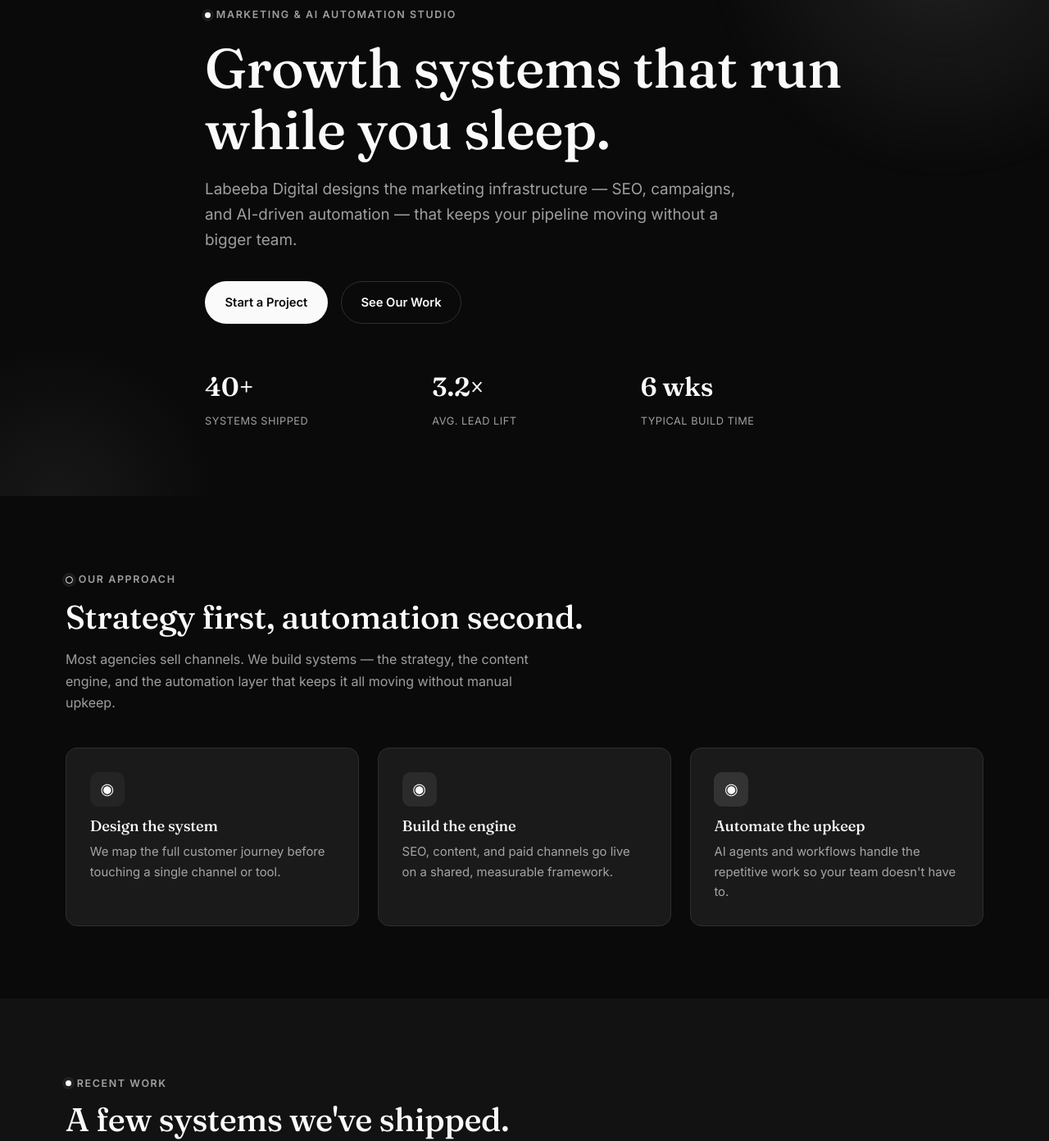
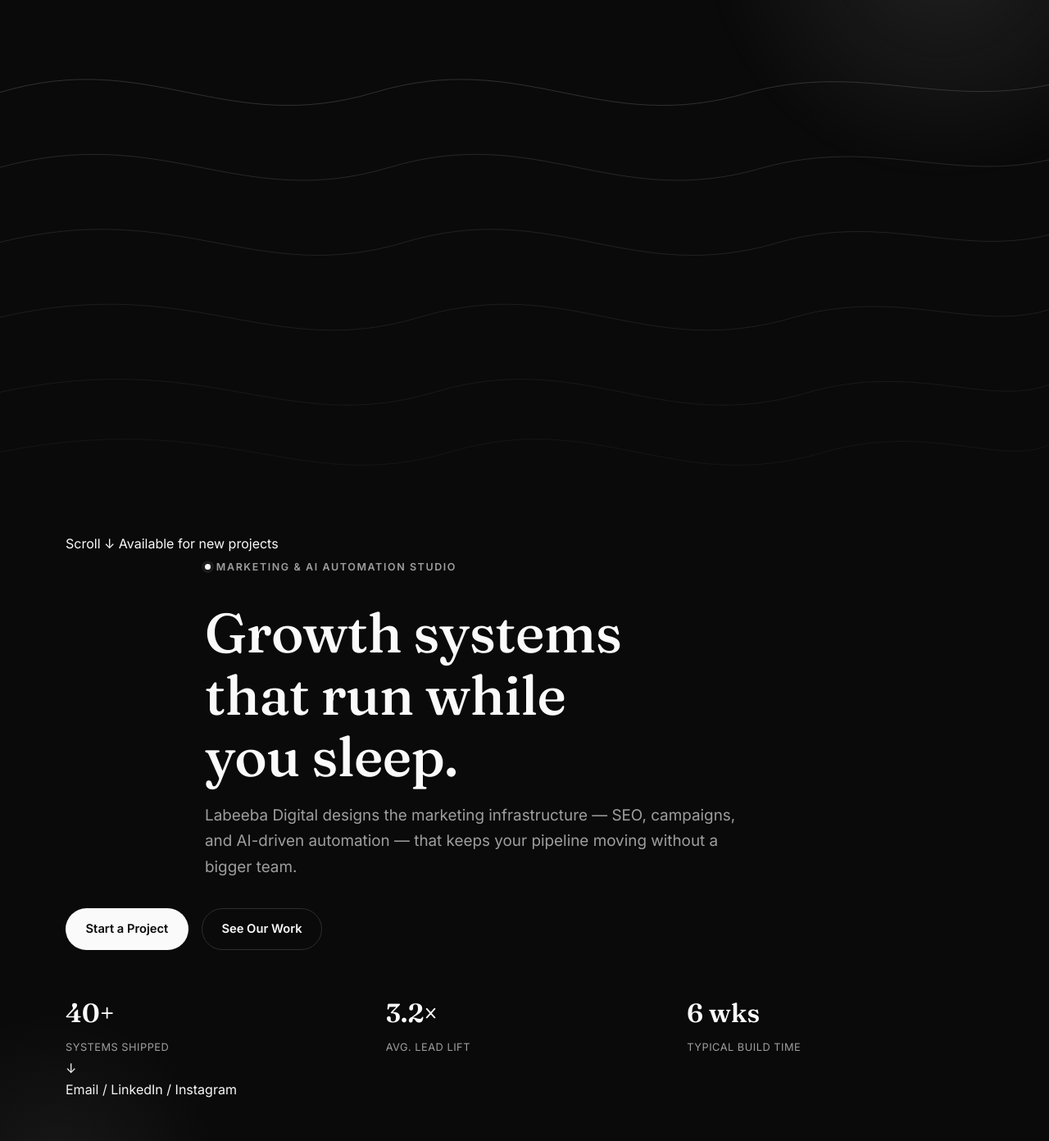
Before and after one commit to BeeepBeeep123/labeeba-digital, a plain HTML site: page index.html in a window 1280 px wide. Shown: the part 175-1567 px from the top of the page at 82% size. Drawn offline with Linux system fonts and the light colour scheme.

Commit message:
Add files via upload

```diff
--- a/index.html
+++ b/index.html
@@ -17,11 +17,34 @@
 
 <main>
 
-  <section class="hero">
+  <section class="hero" id="hero">
+    <div class="hero-bg" aria-hidden="true">
+      <svg viewBox="0 0 1400 700" preserveAspectRatio="none" xmlns="http://www.w3.org/2000/svg">
+        <path d="M0,120 C200,60 300,180 500,120 C700,60 800,180 1000,120 C1150,80 1250,140 1400,110" fill="none" stroke="#808080" stroke-width="1" opacity="0.35"/>
+        <path d="M0,220 C220,160 320,280 520,220 C720,160 820,280 1020,220 C1170,180 1270,240 1400,210" fill="none" stroke="#808080" stroke-width="1" opacity="0.28"/>
+        <path d="M0,320 C240,260 340,380 540,320 C740,260 840,380 1040,320 C1180,280 1280,340 1400,310" fill="none" stroke="#808080" stroke-width="1" opacity="0.22"/>
+        <path d="M0,420 C260,360 360,480 560,420 C760,360 860,480 1060,420 C1200,380 1300,440 1400,410" fill="none" stroke="#808080" stroke-width="1" opacity="0.18"/>
+        <path d="M0,520 C280,460 380,580 580,520 C780,460 880,580 1080,520 C1220,480 1320,540 1400,510" fill="none" stroke="#808080" stroke-width="1" opacity="0.14"/>
+        <path d="M0,600 C300,540 400,660 600,600 C800,540 900,660 1100,600 C1240,560 1340,620 1400,590" fill="none" stroke="#808080" stroke-width="1" opacity="0.10"/>
+      </svg>
+    </div>
+
+    <div class="container hero-top">
+      <span class="hero-scroll-label">Scroll &#8595;</span>
+      <span class="hero-badge">Available for new projects</span>
+    </div>
+
     <div class="container hero-inner">
-      <span class="eyebrow">Marketing &amp; AI Automation Studio</span>
-      <h1>Growth systems that run <span class="accent">while you sleep.</span></h1>
-      <p class="lede">Labeeba Digital designs the marketing infrastructure &mdash; SEO, campaigns, and AI-driven automation &mdash; that keeps your pipeline moving without a bigger team.</p>
+      <div class="hero-headline">
+        <span class="eyebrow" style="margin-bottom:1rem;">Marketing &amp; AI Automation Studio</span>
+        <h1>Growth systems<br>that run <span class="accent">while<br>you sleep.</span></h1>
+      </div>
+      <div class="hero-details">
+        <p class="lede">Labeeba Digital designs the marketing infrastructure &mdash; SEO, campaigns, and AI-driven automation &mdash; that keeps your pipeline moving without a bigger team.</p>
+      </div>
+    </div>
+
+    <div class="container">
       <div class="hero-ctas">
         <a href="contact.html" class="btn btn-accent">Start a Project</a>
         <a href="products.html" class="btn btn-outline">See Our Work</a>
@@ -31,10 +54,19 @@
         <div><strong>3.2&times;</strong><span>Avg. lead lift</span></div>
         <div><strong>6 wks</strong><span>Typical build time</span></div>
       </div>
+      <a href="#approach" class="hero-scroll-btn" aria-label="Scroll to next section">&#8595;</a>
+    </div>
+
+    <div class="container hero-bottom">
+      <a href="mailto:hello@labeebadigital.com">Email</a>
+      <span class="divider">/</span>
+      <a href="https://linkedin.com" target="_blank" rel="noopener">LinkedIn</a>
+      <span class="divider">/</span>
+      <a href="https://instagram.com" target="_blank" rel="noopener">Instagram</a>
     </div>
   </section>
 
-  <section>
+  <section id="approach">
     <div class="container">
       <span class="eyebrow violet">Our Approach</span>
       <h2 class="section-title">Strategy first, automation second.</h2>
```
Also changed, not shown: about.html (+1 -1 lines), blog.html (+1 -1 lines), contact.html (+1 -1 lines), products.html (+1 -1 lines), services.html (+1 -1 lines).
